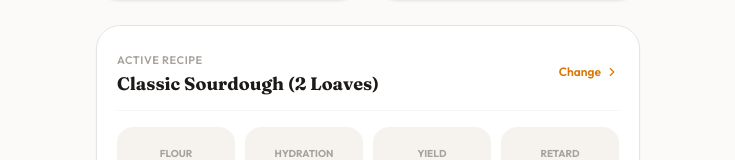
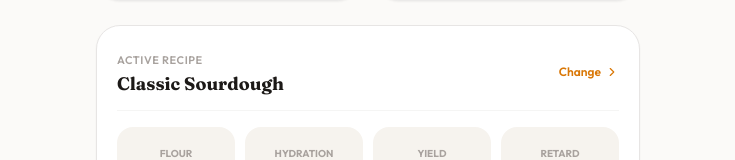
Before and after one commit to Daniel235Lobato/sourdough-timeline, a React (Vite) app: page / in a window 1280 px wide. Shown: the part 427-587 px from the top of the page, without its empty margins (272-1007 px from the left). Built offline with nearby package versions, Linux system fonts and the light colour scheme; the HTML template or start-up script is replaced by a standard one.

Commit message:
refactor: remove loaf counts from recipe names (Classic Sourdough, Same-Day Express)

```diff
--- a/src/components/calculator/HydrationCalculatorView.tsx
+++ b/src/components/calculator/HydrationCalculatorView.tsx
@@ -56,7 +56,7 @@ export const HydrationCalculatorView: React.FC<HydrationCalculatorViewProps> = (
   const handleCreateFromFormula = () => {
     const customRecipe = {
       id: `calc-recipe-${Date.now()}`,
-      name: `${hydrationPercent}% Custom Loaf (${loavesCount} Loaves)`,
+      name: `${hydrationPercent}% Custom Sourdough`,
       description: `Tailored formula: ${hydrationPercent}% hydration, ${starterPercent}% starter, ${saltPercent}% salt.`,
       loavesCount,
       flourGrams,
--- a/src/context/SourdoughContext.tsx
+++ b/src/context/SourdoughContext.tsx
@@ -122,7 +122,7 @@ export const SourdoughProvider: React.FC<{ children: ReactNode }> = ({ children
     return [
       {
         id: 'sample-bake-1',
-        recipeName: 'Classic Sourdough (2 Loaves)',
+        recipeName: 'Classic Sourdough',
         loavesCount: 2,
         hydration: 65,
         startedAt: new Date(Date.now() - 86400000 * 3).toISOString(),
--- a/src/data/defaultRecipes.ts
+++ b/src/data/defaultRecipes.ts
@@ -3,7 +3,7 @@ import { Recipe } from '../types/timeline';
 export const DEFAULT_RECIPES: Recipe[] = [
   {
     id: 'classic-sourdough',
-    name: 'Classic Sourdough (2 Loaves)',
+    name: 'Classic Sourdough',
     description: 'The golden standard open-crumb country loaf with crispy caramelized crust, tender open crumb, and subtle sourdough tang.',
     loavesCount: 2,
     flourGrams: 1000,
@@ -192,7 +192,7 @@ export const DEFAULT_RECIPES: Recipe[] = [
       },
       {
         id: 'shape-loaves',
-        name: '🍞 Divide & Shape 2 Loaves',
+        name: '🍞 Divide & Shape Loaves',
         shortName: 'Shape Loaves',
         phase: 'shape',
         icon: 'PackageCheck',
@@ -345,8 +345,8 @@ export const DEFAULT_RECIPES: Recipe[] = [
   },
   {
     id: 'same-day-boule',
-    name: 'Same-Day Express Sourdough (1 Loaf)',
-    description: 'Faster turnaround single loaf utilizing warm ambient fermentation without overnight refrigeration.',
+    name: 'Same-Day Express Sourdough',
+    description: 'Faster turnaround loaf utilizing warm ambient fermentation without overnight refrigeration.',
     loavesCount: 1,
     flourGrams: 500,
     waterGrams: 340,
```
